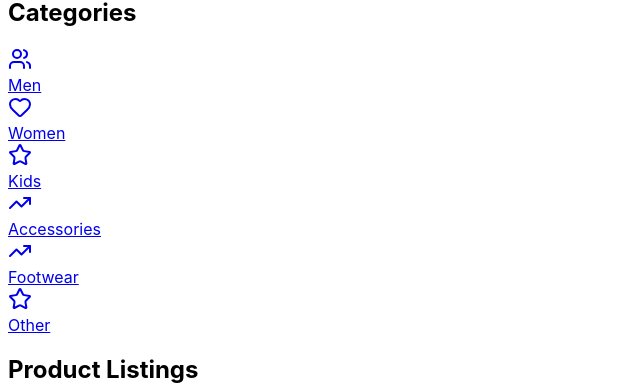
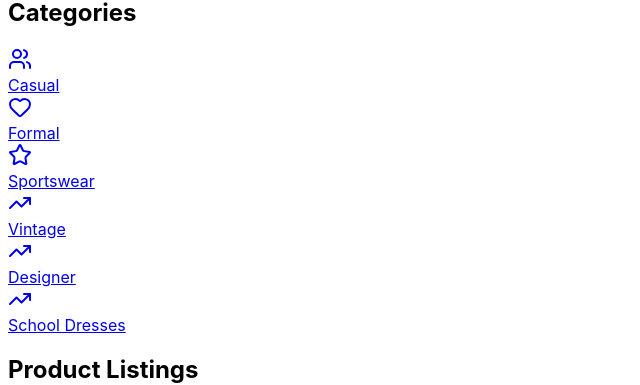
Before and after one commit to abhi-14gyan/ReWear, a React (Create React App) app in the folder client/: page / in a window 1280 px wide. Shown: the part 120-505 px from the top of the page, without its empty margins (0-640 px from the left). Built offline with nearby package versions, Linux system fonts and the light colour scheme; no server answers.

Commit message:
Added School dresses category

```diff
--- a/client/src/pages/BrowseItems.jsx
+++ b/client/src/pages/BrowseItems.jsx
@@ -1,9 +1,10 @@
 import React, { useState, useEffect } from 'react';
-import { Link } from 'react-router-dom';
+import { Link, useSearchParams } from 'react-router-dom';
 import { Search, Filter, Grid, List } from 'lucide-react';
 import axios from 'axios';
 
 const BrowseItems = () => {
+  const [searchParams, setSearchParams] = useSearchParams();
   const [items, setItems] = useState([]);
   const [loading, setLoading] = useState(true);
   const [searchTerm, setSearchTerm] = useState('');
@@ -11,8 +12,21 @@ const BrowseItems = () => {
   const [type, setType] = useState('');
   const [viewMode, setViewMode] = useState('grid');
 
-  const categories = ['Tops', 'Bottoms', 'Dresses', 'Outerwear', 'Shoes', 'Accessories'];
-  const types = ['Casual', 'Formal', 'Sportswear', 'Vintage', 'Designer'];
+  const categories = ['Tops', 'Bottoms', 'Dresses', 'Outerwear', 'Accessories'];
+  const types = ['Casual', 'Formal', 'Sportswear', 'Vintage', 'Designer', "School Dresses"];
+
+  useEffect(() => {
+    // Read URL parameters on component mount
+    const urlType = searchParams.get('type');
+    const urlCategory = searchParams.get('category');
+
+    if (urlType && types.includes(urlType)) {
+      setType(urlType);
+    }
+    if (urlCategory && categories.includes(urlCategory)) {
+      setCategory(urlCategory);
+    }
+  }, [searchParams]);
 
   useEffect(() => {
     fetchItems();
--- a/client/src/pages/LandingPage.jsx
+++ b/client/src/pages/LandingPage.jsx
@@ -4,14 +4,14 @@ import { useAuth } from '../contexts/AuthContext';
 import { ArrowRight, Heart, Users, TrendingUp, Star, Search } from 'lucide-react';
 import axios from 'axios';
 
-// Hardcoded categories for now
+// Categories matching BrowseItems types
 const categories = [
-  { name: 'Men', icon: <Users className="w-6 h-6" /> },
-  { name: 'Women', icon: <Heart className="w-6 h-6" /> },
-  { name: 'Kids', icon: <Star className="w-6 h-6" /> },
-  { name: 'Accessories', icon: <TrendingUp className="w-6 h-6" /> },
-  { name: 'Footwear', icon: <TrendingUp className="w-6 h-6" /> },
-  { name: 'Other', icon: <Star className="w-6 h-6" /> },
+  { name: 'Casual', icon: <Users className="w-6 h-6" /> },
+  { name: 'Formal', icon: <Heart className="w-6 h-6" /> },
+  { name: 'Sportswear', icon: <Star className="w-6 h-6" /> },
+  { name: 'Vintage', icon: <TrendingUp className="w-6 h-6" /> },
+  { name: 'Designer', icon: <TrendingUp className="w-6 h-6" /> },
+  { name: 'School Dresses', icon: <TrendingUp className="w-6 h-6" /> },
 ];
 
 const LandingPage = () => {
@@ -104,7 +104,7 @@ const LandingPage = () => {
           <div className="grid grid-cols-2 md:grid-cols-3 lg:grid-cols-6 gap-6">
             {categories.map((cat, idx) => (
               <Link
-                to={`/browse?category=${encodeURIComponent(cat.name)}`}
+                to={`/browse?type=${encodeURIComponent(cat.name)}`}
                 key={cat.name}
                 className="bg-gray-800 hover:bg-primary-700 transition-colors rounded-lg flex flex-col items-center justify-center p-6 shadow-md border border-gray-700 group"
               >
```
